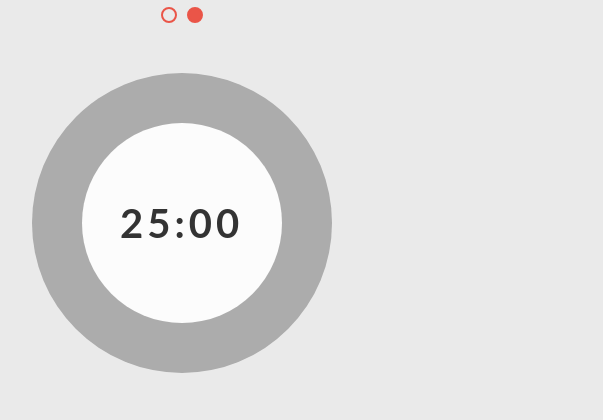
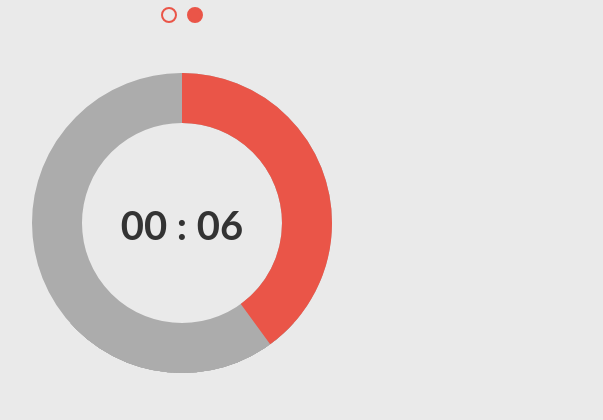
Before and after one commit to actior/tomato-clock, a website built with Vite: page index.html in a window 1280 px wide. Shown: the part 146-566 px from the top of the page, 245-848 px from the left. Built offline with nearby package versions, Linux system fonts and the light colour scheme; files whose address does not match are found by name.

Commit message:
feat: 绘制图形

```diff
--- a/index.html
+++ b/index.html
@@ -30,11 +30,12 @@
             <div class="tomato-clock-task-estimated-cirle-fill"></div>
           </div>
           <div class="tomato-clock-reciprocal-circle">
-            <div class="tomato-clock-reciprocal-circle-white">
+            <!-- <div class="tomato-clock-reciprocal-circle-white">
               <div class="tomato-clock-reciprocal-circle-countdown">
                 25:00
               </div>
-            </div>
+            </div> -->
+            <canvas id="canvas" width="300" height="300"></canvas>
           </div>
           <div class="tomato-clock-task-operation">
             <div class="tomato-clock-task-operation-cirle">
--- /dev/null
+++ b/src/components/canvas-tomato/index.ts
@@ -0,0 +1,132 @@
+let canvas: HTMLCanvasElement;
+let context: CanvasRenderingContext2D;
+let width = 300 as number;
+let height = 250 as number;
+let progress = 0 as number;
+let seconds = 0 as number;
+let currentSeconds = 0 as number;
+
+// 初始化
+export function CanvasTomato(canva: string) {
+  canvas = document.querySelector(canva) as HTMLCanvasElement;
+  context = canvas.getContext("2d") as CanvasRenderingContext2D;
+}
+
+// 设置进度条
+CanvasTomato.prototype.setProgress = (p: number) => {
+  progress = p;
+};
+
+// 获取进度
+CanvasTomato.prototype.getProgress = () => {
+  return progress;
+};
+
+// 绘制背景
+CanvasTomato.prototype.drawBackgroundCircle = () => {
+  const x = width / 2;
+  const y = height / 1.6667;
+  // 描述画笔颜色或者样式的属性
+  context.strokeStyle = "#ACACAC";
+  // 描述线段宽度的数字
+  context.lineWidth = 50;
+  // 开始一条路径
+  context.beginPath();
+  // 绘制圆形背景
+  context.arc(x, y, width / 2.4, -(Math.PI / 2), 2 * Math.PI);
+  // 描述路径
+  context.stroke();
+};
+
+CanvasTomato.prototype.drawCurrentProgressCircle = () => {
+  const x = width / 2;
+  const y = height / 1.6667;
+  // 绘制倒计时环形进度条
+  const canvasGradient = context.createLinearGradient(0, 0, 0, height);
+  // 起点位置
+  canvasGradient.addColorStop(0, "#EA5548");
+  // 终点位置
+  canvasGradient.addColorStop(1, "#EA5548");
+  // 描述画笔颜色或者样式的属性
+  context.strokeStyle = canvasGradient;
+
+  // 计算进度
+  const progress = 1 - currentSeconds / seconds;
+  CanvasTomato.prototype.setProgress(progress);
+  context.beginPath();
+  // 绘制圆形进度环
+  context.arc(x, y, width / 2.4, -(Math.PI / 2), (-0.5 + 2 * progress) * Math.PI);
+  // 描述路径
+  context.stroke();
+};
+
+// 填充进度环颜色
+CanvasTomato.prototype.createLinearGradientByTime = () => {
+  // 修改填充颜色
+  const canvasGradient = context.createLinearGradient(
+    width / 2 - 18,
+    height / 2 - 18,
+    width / 2,
+    height / 2 + 50
+  );
+
+  canvasGradient.addColorStop(0, "#333333");
+  canvasGradient.addColorStop(1, "#333333");
+  return canvasGradient;
+};
+
+//
+CanvasTomato.prototype.drawTimeText = () => {
+  context.fillStyle = CanvasTomato.prototype.createLinearGradientByTime();
+  context.textAlign = "center";
+  context.textBaseline = "alphabetic";
+  context.font = "normal normal bold 40px/48px Lato";
+  let s = currentSeconds as number;
+  let ss = parseInt((s % 60).toString()) as number;
+  let mm = parseInt((s / 60).toString()) as number;
+  const text = `${mm.toString().padStart(2, "0")} : ${ss
+    .toString()
+    .padStart(2, "0")}`;
+  context.fillText(text, width / 2, height / 1.5);
+};
+
+// 清理
+CanvasTomato.prototype.clear = () => {
+  context.clearRect(0, 0, width, height);
+};
+
+// 设置时间
+CanvasTomato.prototype.setTime = (second: number) => {
+  seconds = second;
+};
+
+// 同步时间
+CanvasTomato.prototype.setCurrentTime = (currentSecond: number) => {
+  currentSeconds = currentSecond;
+};
+
+CanvasTomato.prototype.run = (second: number, endCallback: () => void) => {
+  let count = 0;
+  const intervalTime = setInterval(() => {
+    CanvasTomato.prototype.setTime(second);
+    const allTime = seconds;
+    const unPass = allTime - count;
+    count = count + 1;
+    if (unPass < 0) {
+      clearInterval(intervalTime);
+      CanvasTomato.prototype.setTime(30);
+      count = 0;
+      endCallback && endCallback();
+    } else {
+      CanvasTomato.prototype.update(unPass);
+    }
+  }, 1000);
+};
+
+CanvasTomato.prototype.update = (unPass: number) => {
+  CanvasTomato.prototype.setCurrentTime(unPass);
+  CanvasTomato.prototype.clear();
+  CanvasTomato.prototype.drawBackgroundCircle();
+  CanvasTomato.prototype.drawCurrentProgressCircle();
+  CanvasTomato.prototype.drawTimeText();
+};
--- a/src/main.ts
+++ b/src/main.ts
@@ -1,6 +1,12 @@
 import "./style.css";
 import { setupAddTaskEstimate } from "./components/small-tomato-list/index";
 import { setupOperationBarIcon } from "./components/operation-bar-icon/index";
+import { CanvasTomato } from "./components/canvas-tomato/index";
+
+const circleClock = new (CanvasTomato as any)('canvas');
+circleClock.run(10, () => {
+  console.log("倒计时执行完毕");
+});
 
 setupAddTaskEstimate(document.querySelector(".tomato-rate-list") as HTMLDivElement);
 setupOperationBarIcon(document.querySelector(".operation-bar") as HTMLDivElement);
--- a/src/style.css
+++ b/src/style.css
@@ -162,11 +162,11 @@ input[type="text"] {
 .tomato-clock-reciprocal-circle {
   width: 18.75rem;
   height: 18.75rem;
-  background: #acacac 0% 0% no-repeat padding-box;
+  /* background: #acacac 0% 0% no-repeat padding-box;
   border-radius: 50%;
   display: flex;
   align-items: center;
-  justify-content: center;
+  justify-content: center; */
   margin: 3.125rem 0rem;
 }
 
```
